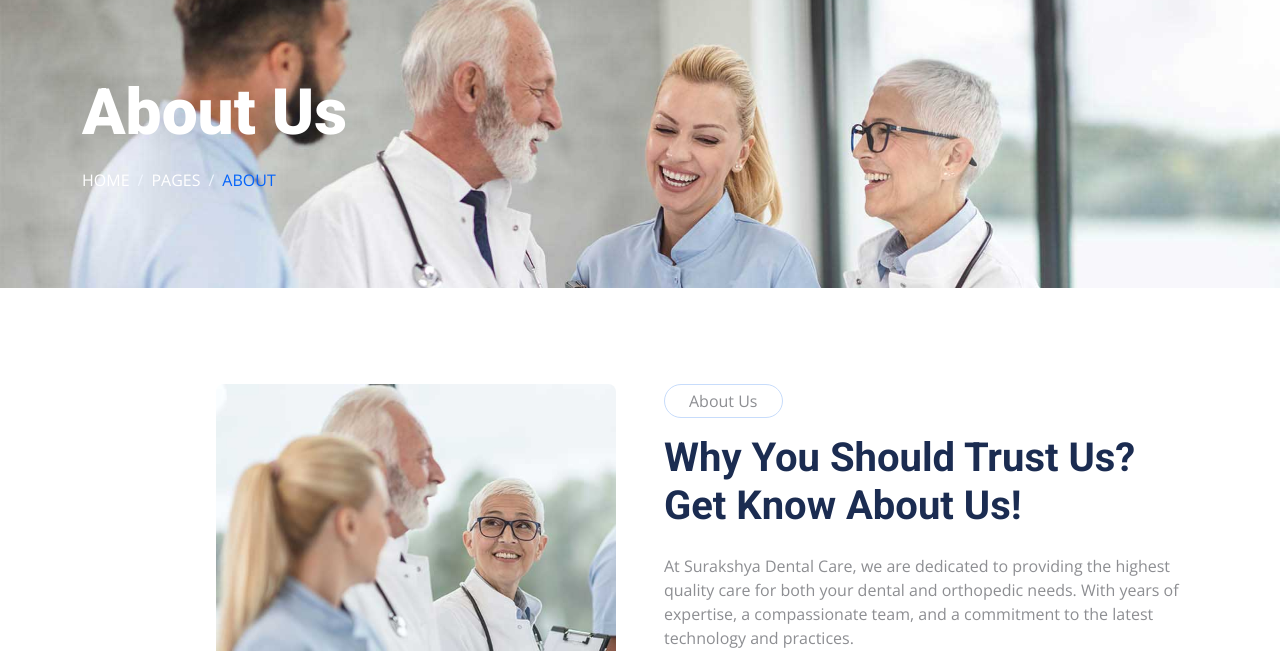
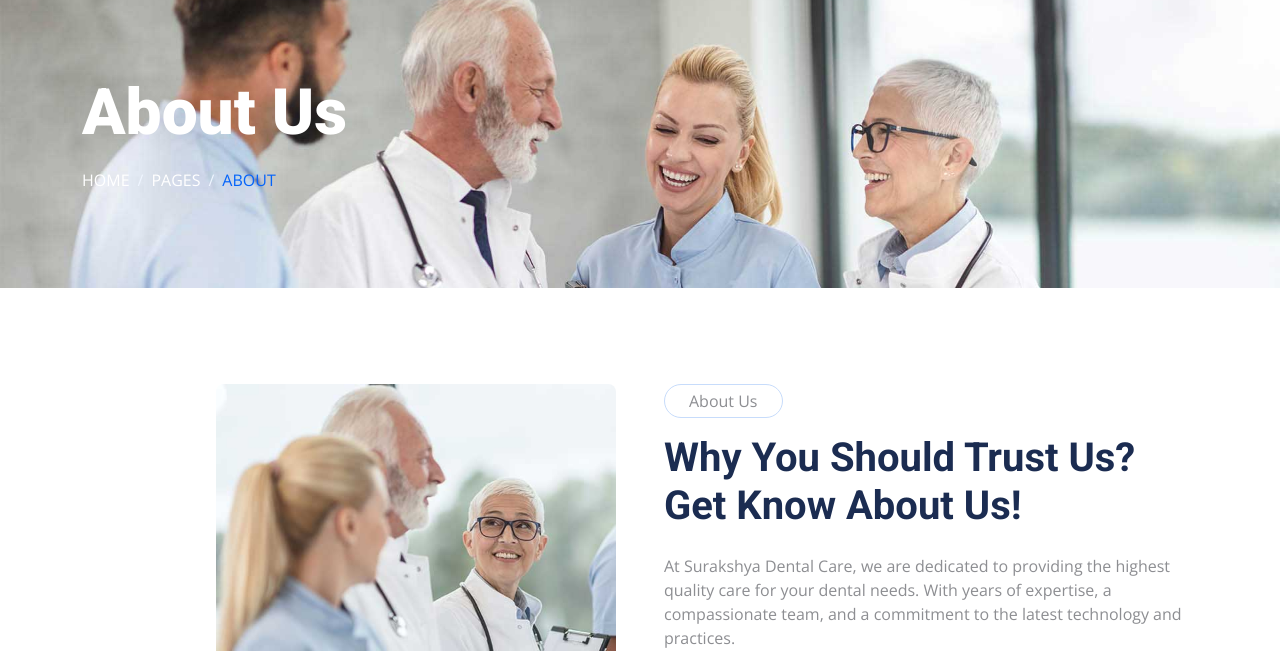
Before and after one commit to paraskatuwal52/surakshyadentalcare, a plain HTML site: page about.html in a window 1280 px wide. Shown: the part 149-800 px from the top of the page. Drawn offline with nearby package versions, Linux system fonts and the light colour scheme.

Commit message:
Update about.html

```diff
--- a/about.html
+++ b/about.html
@@ -124,7 +124,7 @@
                 <div class="col-lg-6 wow fadeIn" data-wow-delay="0.5s">
                     <p class="d-inline-block border rounded-pill py-1 px-4">About Us</p>
                     <h1 class="mb-4">Why You Should Trust Us? Get Know About Us!</h1>
-                    <p>At Surakshya Dental Care, we are dedicated to providing the highest quality care for both your dental and orthopedic needs. With years of expertise,
+                    <p>At Surakshya Dental Care, we are dedicated to providing the highest quality care for your dental needs. With years of expertise,
                         a compassionate team, and a commitment to the latest technology and practices.</p>
                     <p class="mb-4">We ensure that every patient receives the best possible treatment in a comfortable environment. Whether you’re seeking a routine check-up or specialized care,
                         Surakshya Dental Care is your trusted partner in health. Let us take care of you every step of the way!</p>
```
